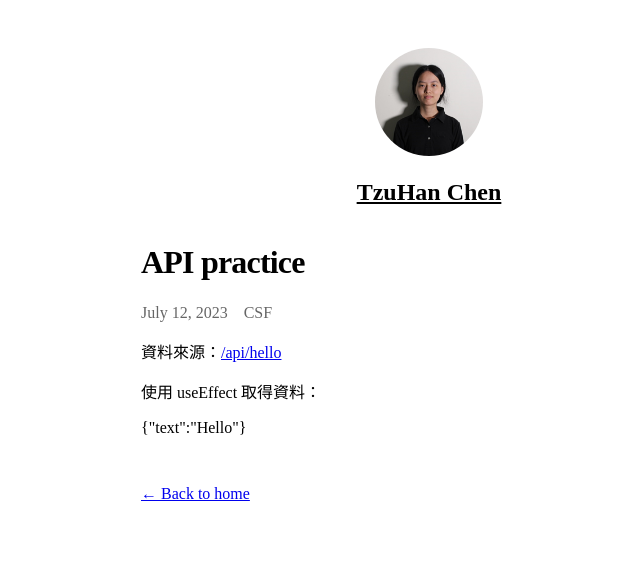
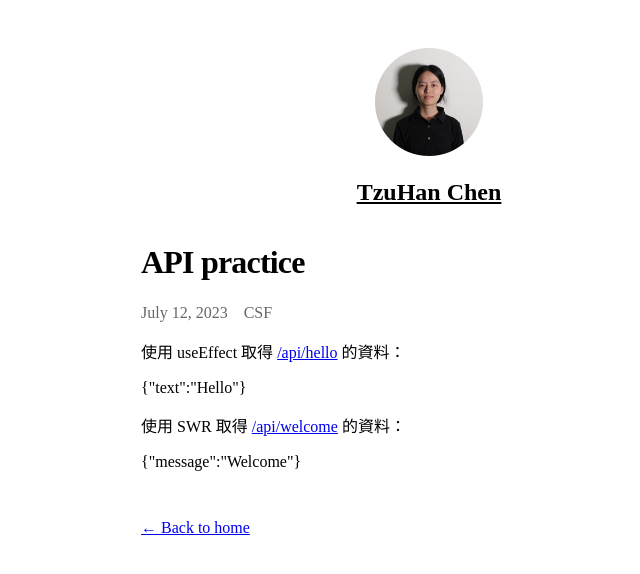
Before and after one commit to TzuHanChen/nextjs-blog, a Next.js app: page /api-practice in a window 1280 px wide. Shown: the top 574 px of the page, without its empty margins (211-851 px from the left). Built offline with nearby package versions, Linux system fonts and the light colour scheme.

Commit message:
Added SWR

```diff
--- a/package.json
+++ b/package.json
@@ -13,7 +13,8 @@
     "react": "18.2.0",
     "react-dom": "18.2.0",
     "remark": "^14.0.3",
-    "remark-html": "^15.0.2"
+    "remark-html": "^15.0.2",
+    "swr": "^2.2.0"
   },
   "devDependencies": {
     "sass": "^1.63.6"
--- a/pages/api-practice.js
+++ b/pages/api-practice.js
@@ -3,6 +3,7 @@ import Head from 'next/head';
 import Date from '../components/date';
 import Link from 'next/link';
 import { useState, useEffect } from 'react';
+import useSWR from 'swr';
 import utilStyles from '../styles/utils.module.css';
 
 function Hello() {
@@ -28,6 +29,21 @@ function Hello() {
 	return <p>{ data }</p>;
 }
 
+function Welcome() {
+	const fetcher = (...args) =>
+		fetch(...args)
+			.then((res) => res.text());
+	const { data, error, isLoading } = useSWR('/api/welcome', fetcher);
+
+	if (error) {
+		return <p>Failed to load</p>;
+	}
+	if (isLoading) {
+		return <p>Loading...</p>;
+	}
+	return <p>{ data }</p>;
+}
+
 export default function ApiPractice() {
 	return (
 		<Layout>
@@ -40,11 +56,14 @@ export default function ApiPractice() {
 				<Date dateString={"2023-07-12"} />
 				{'　'}<span>CSF</span>
 			</div>
-			<p>資料來源：
+			<p>使用 useEffect 取得{' '}
 				<Link href="/api/hello" target="_blank">/api/hello</Link>
-			</p>
-			<p>使用 useEffect 取得資料：</p>
+			{' '}的資料：</p>
 			<Hello />
+			<p>使用 SWR 取得{' '}
+				<Link href="/api/welcome" target="_blank">/api/welcome</Link>
+			{' '}的資料：</p>
+			<Welcome />
 		</Layout>
 	);
 }
--- /dev/null
+++ b/pages/api/welcome.js
@@ -0,0 +1,3 @@
+export default function handles(req, res) {
+	res.status(200).json({ message: 'Welcome' });
+}
```
Also changed, not shown: 1 other file (tests, documents, lock files or other folders).
